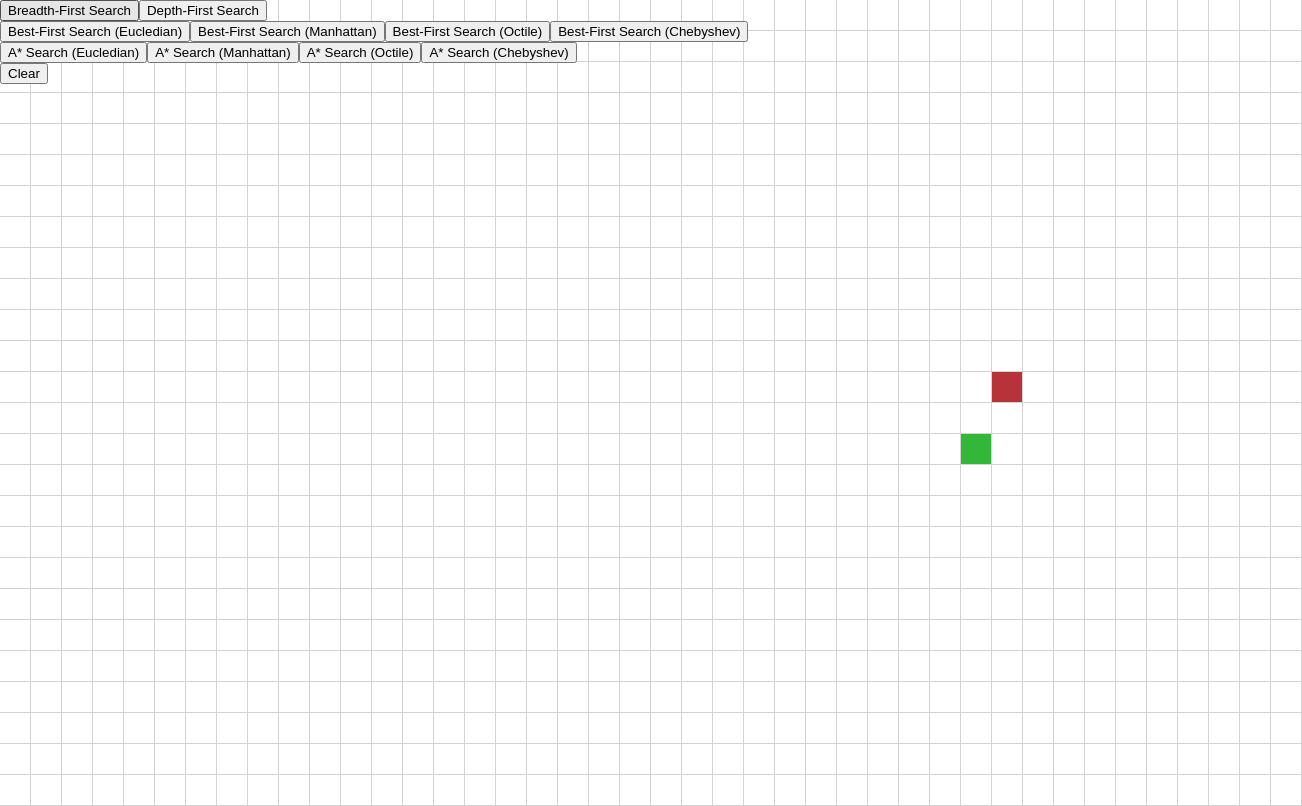
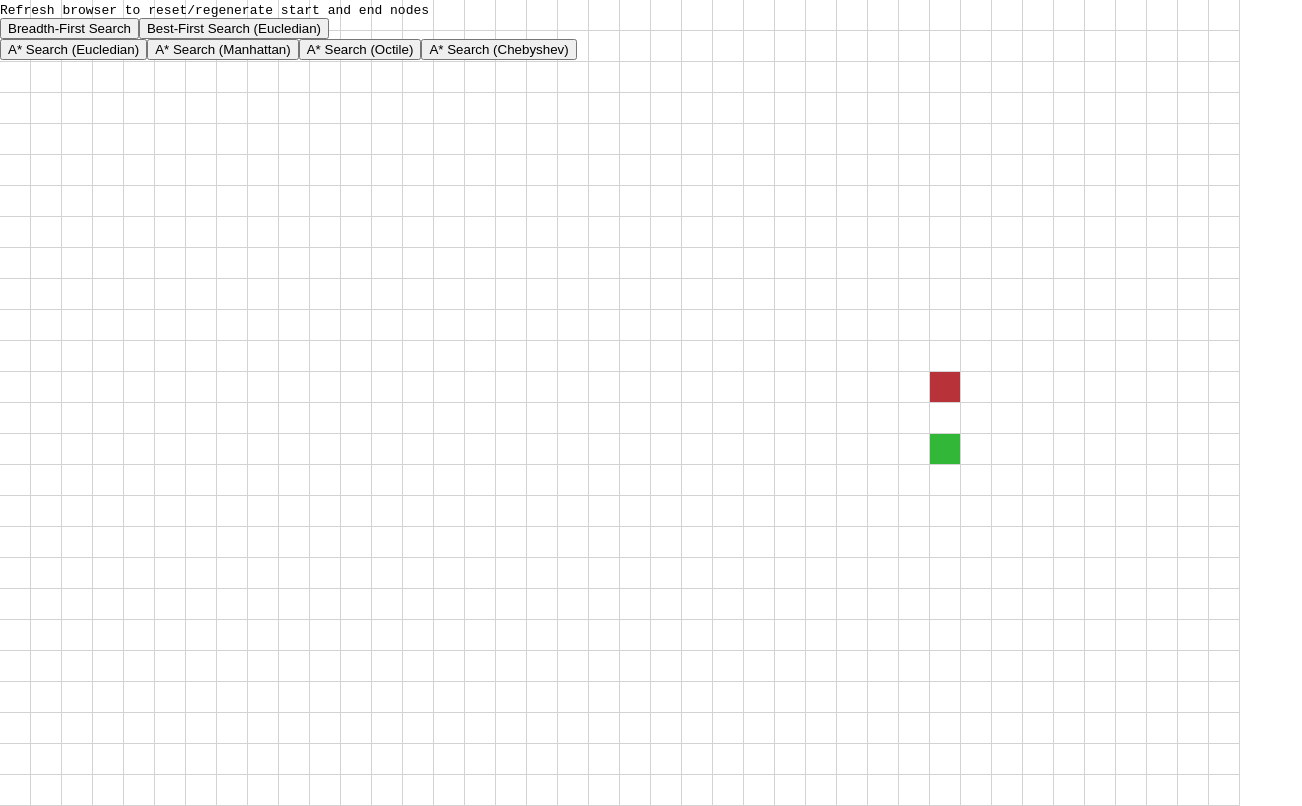
Before and after one commit to lowysng/pathfinder, a React (Create React App) app in the folder pathfinder/: page / in a window 1280 px wide. Shown: the whole page, 1302 px wide, since content can reach past the window. Built offline with nearby package versions, Linux system fonts and the light colour scheme; the HTML template or start-up script is replaced by a standard one.

Commit message:
prep for deploy

```diff
--- a/pathfinder/src/App.js
+++ b/pathfinder/src/App.js
@@ -7,21 +7,22 @@ import './App.css';
 function App() {
 
     const NUM_ROWS = Math.floor(window.innerHeight/NODE_HEIGHT);
-    const NUM_COLS = Math.floor(window.innerWidth/NODE_WIDTH);
+    const NUM_COLS = Math.floor(window.innerWidth/NODE_WIDTH) - 2;
     const START_COORDS = { x: Math.floor(Math.random() * NUM_COLS), y: Math.floor(Math.random() * NUM_ROWS) };
     const END_COORDS = { x: Math.floor(Math.random() * NUM_COLS), y: Math.floor(Math.random() * NUM_ROWS) };
-    // const START_COORDS = { x: 10, y: 10 };
-    // const END_COORDS = { x: NUM_COLS - 10, y: NUM_ROWS - 10 };
+    // const START_COORDS = { x: 19, y: 10 };
+    // const END_COORDS = { x: NUM_COLS - 12, y: NUM_ROWS - 5 };
 
     const [startCoords, setStartCoords] = useState(START_COORDS);
     const [endCoords, setEndCoords] = useState(END_COORDS);
-    const initial_matrix = initializeMatrix(NUM_ROWS, NUM_COLS, startCoords, endCoords);
+    let initial_matrix = initializeMatrix(NUM_ROWS, NUM_COLS, startCoords, endCoords);
     const [matrix, setMatrix] = useState([...initial_matrix]);
-    const [pathfinder, setPathfinder] = useState(new Pathfinder(startCoords, endCoords, { numRows: NUM_ROWS, numCols: NUM_COLS }));
+    const [pathfinder, setPathfinder] = useState(new Pathfinder(startCoords, endCoords, { numRows: NUM_ROWS, numCols: NUM_COLS }, matrix));
 
     const search = (strategy, heuristic) => {
         const { solution, explored, frontier } = strategy(pathfinder, heuristic);
 
+        // Animation
         explored.shift();
         frontier.shift();
         if (strategy === bestfs || strategy === a_star) {
@@ -57,16 +58,29 @@ function App() {
         setMatrix([...initial_matrix]);
     };
 
+    const toggleWall = (y, x) => {
+        const newMatrix = [...matrix];
+        const currentFlag = newMatrix[y][x];
+        if (currentFlag !== 0 && currentFlag !== 1) {
+            (currentFlag === 6) ? newMatrix[y][x] = 2 : newMatrix[y][x] = 6;
+        }
+        initial_matrix = [...newMatrix];
+        setMatrix(newMatrix);
+    }
+
     return (
         <>
-            <Matrix matrix={matrix}/>
+            <Matrix matrix={matrix} toggleWall={toggleWall}/>
+            <div className="buttonDisplay">
+                <code>Refresh browser to reset/regenerate start and end nodes</code>
+                <br/>
+                <div style={{display: 'flex'}}>
                     <button onClick={() => search(bfs)}>Breadth-First Search</button>
-            <button onClick={() => search(dfs)}>Depth-First Search</button>
-            <div style={{display: 'flex'}}>
+                    {/*<button onClick={() => search(dfs)}>Depth-First Search</button>*/}
                     <button onClick={() => search(bestfs, eucledian)}>Best-First Search (Eucledian)</button>
-                <button onClick={() => search(bestfs, manhattan)}>Best-First Search (Manhattan)</button>
-                <button onClick={() => search(bestfs, octile)}>Best-First Search (Octile)</button>
-                <button onClick={() => search(bestfs, chebyshev)}>Best-First Search (Chebyshev)</button>
+                    {/*<button onClick={() => search(bestfs, manhattan)}>Best-First Search (Manhattan)</button>*/}
+                    {/*<button onClick={() => search(bestfs, octile)}>Best-First Search (Octile)</button>*/}
+                    {/*<button onClick={() => search(bestfs, chebyshev)}>Best-First Search (Chebyshev)</button>*/}
                 </div>
                 <div style={{display: 'flex'}}>
                     <button onClick={() => search(a_star, eucledian)}>A* Search (Eucledian)</button>
@@ -74,7 +88,8 @@ function App() {
                     <button onClick={() => search(a_star, octile)}>A* Search (Octile)</button>
                     <button onClick={() => search(a_star, chebyshev)}>A* Search (Chebyshev)</button>
                 </div>
-            <button onClick={() => clear()}>Clear</button>
+                {/*<button onClick={() => clear()}>Clear</button>*/}
+            </div>
         </>
     )
 }
--- a/pathfinder/src/Matrix.js
+++ b/pathfinder/src/Matrix.js
@@ -1,8 +1,9 @@
 import React from 'react';
+import ReactDOM from 'react-dom';
 import { getNodeStyle } from './util';
 import './App.css';
 
-function Matrix({ matrix }) {
+function Matrix({ matrix, toggleWall }) {
     return (
         <div className="matrix">
         {matrix.map((row, rowIdx) => (
@@ -10,7 +11,8 @@ function Matrix({ matrix }) {
                 {row.map((node, colIdx) => (
                     <div
                     key={`${rowIdx} ${colIdx}`}
-                    style={getNodeStyle(node)}>
+                    style={getNodeStyle(node)}
+                    onMouseOver={() => toggleWall(rowIdx, colIdx)}>
                     </div>
                 ))}
             </div>
--- a/pathfinder/src/search.js
+++ b/pathfinder/src/search.js
@@ -16,6 +16,7 @@ export const bfs = pathfinder => {
         explored.push(node.state);
         pathfinder.getPossibleActions(node.state).forEach(action => {
             let child = getChildNode(pathfinder, node, action);
+            if (child.state) {
                 if (!explored.some(c => objectsAreEquivalent(c, child.state))
                 && !frontier.some(n => objectsAreEquivalent(n.state, child.state))) {
                     if (pathfinder.goalTest(child.state)) {
@@ -23,6 +24,7 @@ export const bfs = pathfinder => {
                     }
                     frontier.push(child);
                 };
+            }
         })
     }
 
@@ -74,10 +76,12 @@ export const bestfs = (pathfinder, heuristic) => {
         explored.push(node.state);
         pathfinder.getPossibleActions(node.state).forEach(action => {
             let child = getChildNode(pathfinder, node, action);
+            if (child.state) {
                 if (!explored.some(c => objectsAreEquivalent(c, child.state))
                 && !frontier.some(n => objectsAreEquivalent(n.state, child.state))) {
                     frontier.unshift(child);
                     frontier.sort((a, b) => (heuristic(pathfinder.endCoords, a.state) < heuristic(pathfinder.endCoords, b.state)) ? -1 : 1);
+                }
             }
         })
     }
@@ -103,6 +107,7 @@ export const a_star = (pathfinder, heuristic) => {
         explored.push(node.state);
         pathfinder.getPossibleActions(node.state).forEach(action => {
             let child = getChildNode(pathfinder, node, action);
+            if (child.state) {
                 let childInExplored = explored.some(c => objectsAreEquivalent(c, child.state));
                 let childInFrontier = frontier.some(n => objectsAreEquivalent(n.state, child.state));
                 if (!childInExplored && !childInFrontier) {
@@ -115,6 +120,7 @@ export const a_star = (pathfinder, heuristic) => {
                         found = child;
                     }
                 }
+            }
         })
     }
 
--- a/pathfinder/src/util.js
+++ b/pathfinder/src/util.js
@@ -31,6 +31,7 @@ export const getNodeStyle = nodeFlag => {
         frontier: 3,
         explored: 4,
         solution: 5,
+        wall: 6,
     }
     const nodeStyle = {
         width: `${NODE_WIDTH}px`,
@@ -47,9 +48,11 @@ export const getNodeStyle = nodeFlag => {
     } else if (nodeFlag === nodeFlags.frontier) {
         nodeStyle.backgroundColor = '#b87fed';
     } else if (nodeFlag === nodeFlags.explored) {
-        nodeStyle.backgroundColor = '#290c43';
+        nodeStyle.backgroundColor = '#511884';
     } else if (nodeFlag === nodeFlags.solution) {
         nodeStyle.backgroundColor = '#FCD12A'
+    } else if (nodeFlag === nodeFlags.wall) {
+        nodeStyle.backgroundColor = '#000000'
     }
     return nodeStyle;
 }
@@ -78,11 +81,12 @@ export const getSolution = node => {
 }
 
 export class Pathfinder {
-    constructor(startCoords, endCoords, canvasDimensions) {
+    constructor(startCoords, endCoords, canvasDimensions, matrix) {
         this.startCoords = startCoords;
         this.endCoords = endCoords;
         this.canvasDimensions = canvasDimensions;
         this.allowDiag = true;
+        this.matrix = matrix;
     }
 
     goalTest = coords => {
@@ -157,24 +161,44 @@ export class Pathfinder {
     }
 
     transitionModel = (node, move) => {
+        let newX, newY;
+        const isNotAWall = () => this.matrix[newY][newX] !== 6;
         switch (move) {
             case 'move-top':
-                return { x: node.x, y: node.y - 1};
+                newX = node.x;
+                newY = node.y - 1;
+                break;
             case 'move-top-right':
-                return { x: node.x + 1, y: node.y - 1};
+                newX = node.x + 1;
+                newY = node.y - 1;
+                break;
             case 'move-right':
-                return { x: node.x + 1, y: node.y};
+                newX = node.x + 1;
+                newY = node.y;
+                break;
             case 'move-bottom-right':
-                return { x: node.x + 1, y: node.y + 1};
+                newX = node.x + 1;
+                newY = node.y + 1;
+                break;
             case 'move-bottom':
-                return { x: node.x, y: node.y + 1};
+                newX = node.x;
+                newY = node.y + 1;
+                break;
             case 'move-bottom-left':
-                return { x: node.x - 1, y: node.y + 1};
+                newX = node.x - 1;
+                newY = node.y + 1;
+                break;
             case 'move-left':
-                return { x: node.x - 1, y: node.y};
+                newX = node.x - 1;
+                newY = node.y;
+                break;
             case 'move-top-left':
-                return { x: node.x - 1, y: node.y - 1};
+                newX = node.x - 1;
+                newY = node.y - 1;
+                break;
         }
+        if (isNotAWall()) return { x: newX, y: newY };
+        else return null;
     }
 
     stepCost = move => {
```
Also changed, not shown: 1 other file (tests, documents, lock files or other folders). Lines whose indentation alone changed are shown as unchanged.
